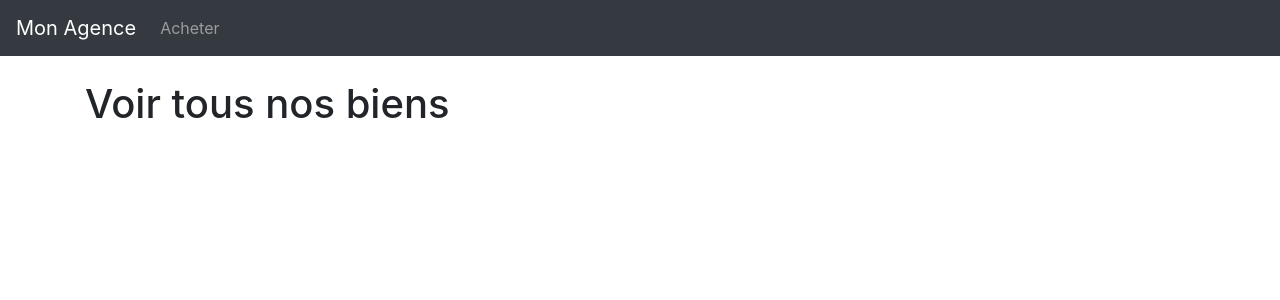
After one commit to Fonzy57/MaSuperAgence, a Symfony app: template templates/property/index.html.twig in a window 1280 px wide. The commit adds this page. Shown: the top 300 px of the page. Run offline with Twig, Linux system fonts and the light colour scheme; the template is opened without the code that fills it, so the values that code supplies are empty; some libraries are stand-ins or nearby versions.

Commit message:
création de deux pages, l'accueil et la page des biens

```diff
--- a/config/routes.yaml
+++ b/config/routes.yaml
@@ -1,3 +1,4 @@
+
 #index:
 #    path: /
 #    controller: App\Controller\DefaultController::index
--- a/templates/base.html.twig
+++ b/templates/base.html.twig
@@ -3,10 +3,28 @@
     <head>
         <meta charset="UTF-8">
         <title>{% block title %}Welcome!{% endblock %}</title>
+        <link rel="stylesheet" href="https://stackpath.bootstrapcdn.com/bootstrap/4.4.1/css/bootstrap.min.css" integrity="sha384-Vkoo8x4CGsO3+Hhxv8T/Q5PaXtkKtu6ug5TOeNV6gBiFeWPGFN9MuhOf23Q9Ifjh" crossorigin="anonymous">
         {% block stylesheets %}{% endblock %}
     </head>
     <body>
+    <nav class="navbar navbar-expand-lg navbar-dark bg-dark">
+        <a class="navbar-brand" href="{{ path('home')}}">Mon Agence</a>
+        <button class="navbar-toggler" type="button" data-toggle="collapse" data-target="#navbarSupportedContent" aria-controls="navbarSupportedContent" aria-expanded="false" aria-label="Toggle navigation">
+        <span class="navbar-toggler-icon"></span>
+        </button>
+
+        <div class="collapse navbar-collapse" id="navbarSupportedContent">
+            <ul class="navbar-nav mr-auto">
+                <li class="nav-item">
+                    <a class="nav-link {% if current_menu is defined and current_menu == 'properties' %}active{% endif %}" href="{{ path('property.index') }}">Acheter</a>
+                </li>
+            </ul>
+        </div>
+    </nav>
         {% block body %}{% endblock %}
         {% block javascripts %}{% endblock %}
+        <script src="https://code.jquery.com/jquery-3.4.1.slim.min.js" integrity="sha384-J6qa4849blE2+poT4WnyKhv5vZF5SrPo0iEjwBvKU7imGFAV0wwj1yYfoRSJoZ+n" crossorigin="anonymous"></script>
+        <script src="https://cdn.jsdelivr.net/npm/popper.js@1.16.0/dist/umd/popper.min.js" integrity="sha384-Q6E9RHvbIyZFJoft+2mJbHaEWldlvI9IOYy5n3zV9zzTtmI3UksdQRVvoxMfooAo" crossorigin="anonymous"></script>
+        <script src="https://stackpath.bootstrapcdn.com/bootstrap/4.4.1/js/bootstrap.min.js" integrity="sha384-wfSDF2E50Y2D1uUdj0O3uMBJnjuUD4Ih7YwaYd1iqfktj0Uod8GCExl3Og8ifwB6" crossorigin="anonymous"></script>
     </body>
 </html>
--- /dev/null
+++ b/templates/property/index.html.twig
@@ -0,0 +1,8 @@
+{% extends 'base.html.twig' %}
+{% block title 'Tous nos biens' %}
+
+{% block body %}
+<div class="container mt-4">
+    <h1>Voir tous nos biens</h1>
+</div>
+{% endblock %}
```
Also changed, not shown: src/Controller/HomeController.php (added, +22 -0 lines), src/Controller/PropertyController.php (added, +23 -0 lines), templates/pages/home.html.twig (added, +9 -0 lines), config/services.yaml (line endings or trailing spaces), 1 other file.
